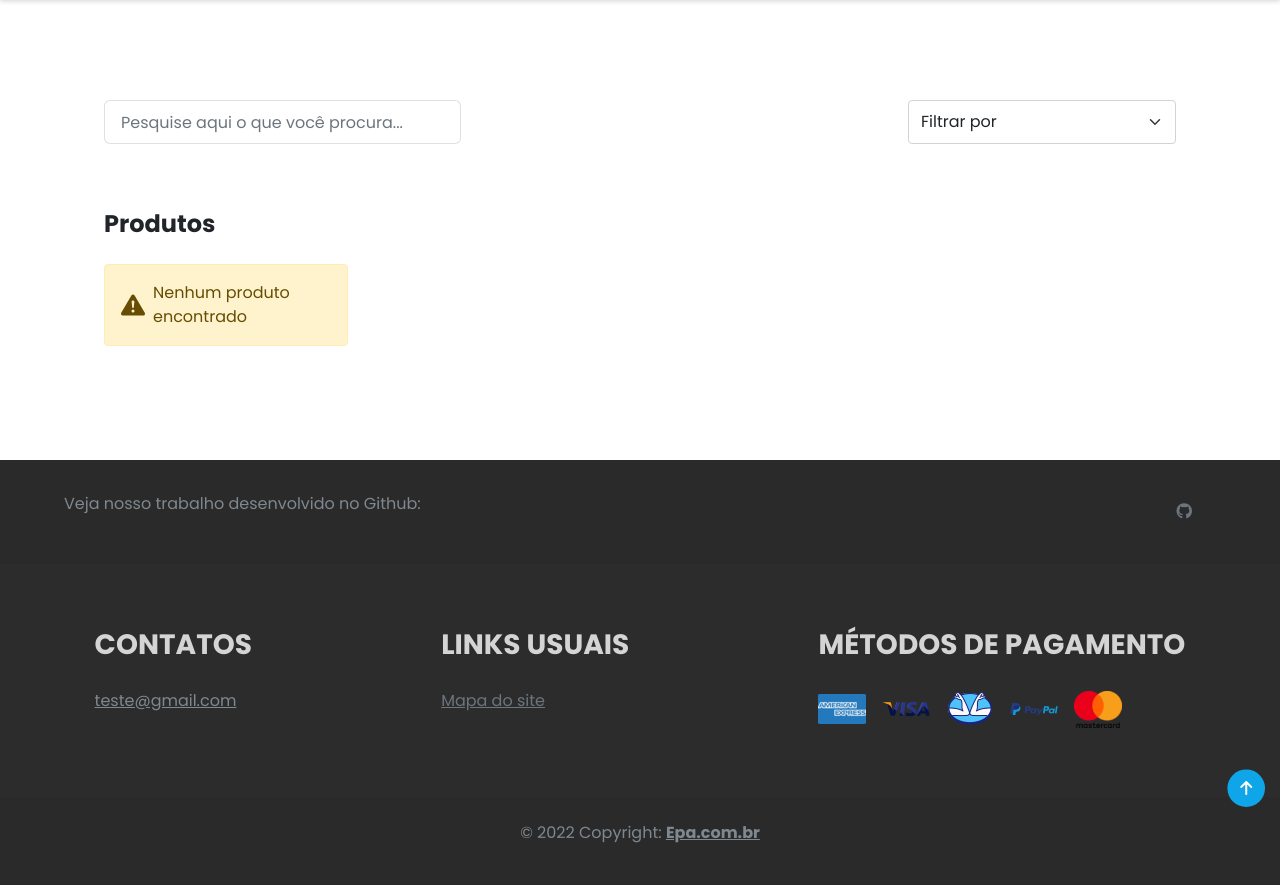
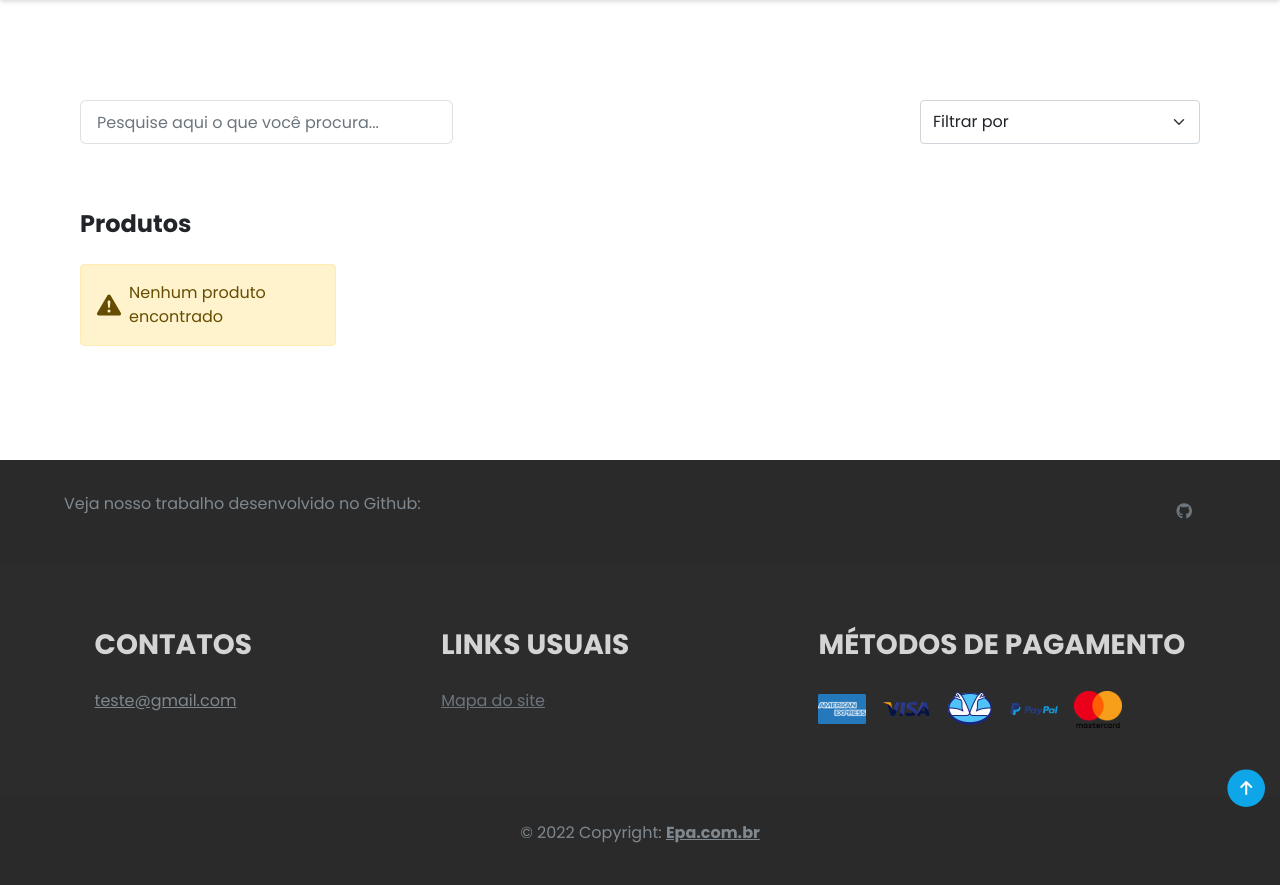
Before and after one commit to Matheus2004a/E-commerce-Veiculos, a PHP site: page /E-commerce-Veiculos/screens/compras/ in a window 1280 px wide. Shown: the part 76-961 px from the top of the page. Run offline with PHP 8.4, Linux system fonts and the light colour scheme; data that the repository does not hold is empty; some libraries are stand-ins or nearby versions; some web fonts are replaced.

Commit message:
:ok_hand: style: Alinha conteúdo produtos com header

```diff
--- a/screens/compras/index.php
+++ b/screens/compras/index.php
@@ -1,6 +1,5 @@
 <?php
 require __DIR__ . "/../../connection/connection.php";
-
 ?>
 
 <!DOCTYPE html>
@@ -49,7 +48,7 @@ require __DIR__ . "/../../connection/connection.php";
 	?>
 
 	<main>
-		<div class="max-w-2xl mx-auto py-6 px-4 sm:py-24 sm:px-6 lg:max-w-7xl lg:px-8">
+		<div class="max-w-2xl mx-auto py-6 sm:py-24 lg:max-w-7xl">
 			<div class="flex items-center justify-between mb-8">
 				<form class="w-1/3" action="" method="POST">
 					<input class="form-control" type="search" placeholder="Pesquise aqui o que você procura..." aria-label="Search" name="search">
--- a/screens/listService/index.php
+++ b/screens/listService/index.php
@@ -52,7 +52,7 @@ require __DIR__ . "/../../connection/connection.php";
 	?>
 
 	<main>
-		<div class="max-w-2xl mx-auto py-6 px-4 sm:py-24 sm:px-6 lg:max-w-7xl lg:px-8">
+		<div class="max-w-2xl mx-auto py-6 sm:py-24 lg:max-w-7xl">
 			<div class="flex items-center justify-between mb-8">
 				<form class="w-1/3" action="" method="POST">
 					<input class="form-control" type="search" placeholder="Pesquise aqui o que você procura..." aria-label="Search" name="search">
```
